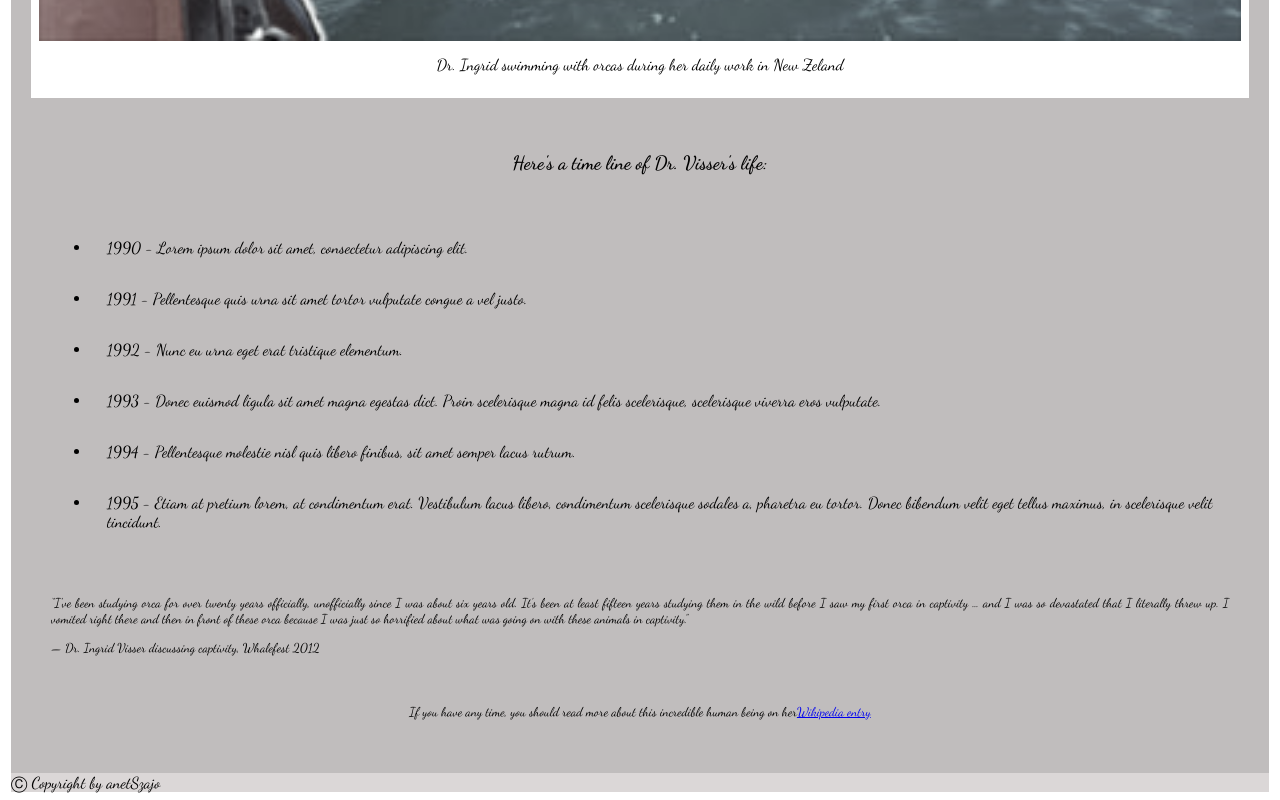
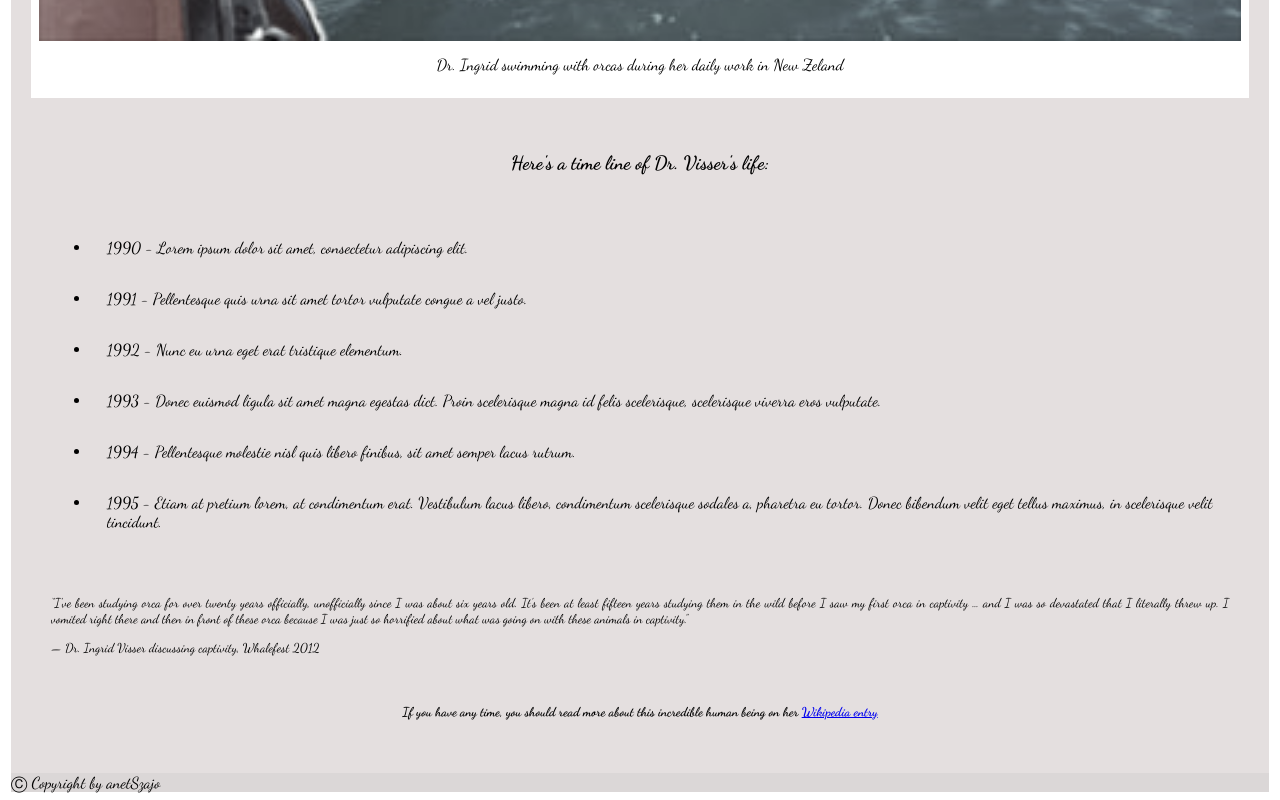
Before and after one commit to anetSzajo/tribute-page, a plain HTML site: page index.html in a window 1280 px wide. Shown: the part 882-1682 px from the top of the page. Drawn offline with Linux system fonts and the light colour scheme.

Commit message:
add font styling

```diff
--- a/index.html
+++ b/index.html
@@ -4,7 +4,7 @@
         <meta charset="UTF-8" name="viewport" content="width=device-width, initial-scale=1">
         <title>Dr. Ingrid Visser</title>
         <link rel="stylesheet" href="main.css">
-        <link href="https://fonts.googleapis.com/css?family=Dancing+Script:400,600&display=swap" rel="stylesheet">
+        <link href="https://fonts.googleapis.com/css?family=Dancing+Script:400,600,700&display=swap" rel="stylesheet">
     </head>
     <body>
         <div id="main">
@@ -30,7 +30,7 @@
                     <p id="quatation-text">“I’ve been studying orca for over twenty years officially, unofficially since I was about six years old. It’s been at least fifteen years studying them in the wild before I saw my first orca in captivity … and I was so devastated that I literally threw up. I vomited right there and then in front of these orca because I was just so horrified about what was going on with these animals in captivity.”</p>
                     <p id="quatation-sign">— Dr. Ingrid Visser discussing captivity, Whalefest 2012 </p>
 
-                    <p>If you have any time, you should read more about this incredible human being on her<a href="https://en.wikipedia.org/wiki/Ingrid_Visser_(biologist)" id="tribute-link" target="_blank">Wikipedia entry</a></p>
+                    <p id="wikipedia-link">If you have any time, you should read more about this incredible human being on her <a href="https://en.wikipedia.org/wiki/Ingrid_Visser_(biologist)" id="tribute-link" target="_blank">Wikipedia entry</a></p>
                 </div>
             </main>
             <footer>Ⓒ Copyright by anetSzajo</footer>
--- a/main.css
+++ b/main.css
@@ -5,13 +5,13 @@ body{
 #main{
     margin: 3px;
     border: 3px bold white;
-    background: rgb(192, 189, 189);
+    background: rgb(228, 223, 223);
 }
 
 #title{
     padding: 3px;
     text-align: center;
-    font-weight: 600;
+    font-weight: 700;
 }
 
 #title h1 {
@@ -69,7 +69,9 @@ li {
     text-align: left;
     margin-bottom: 3rem;
 }
-
+ #wikipedia-link{
+     font-weight: 700;
+ }
 footer{
     background: rgb(219, 215, 215);
 }
```
